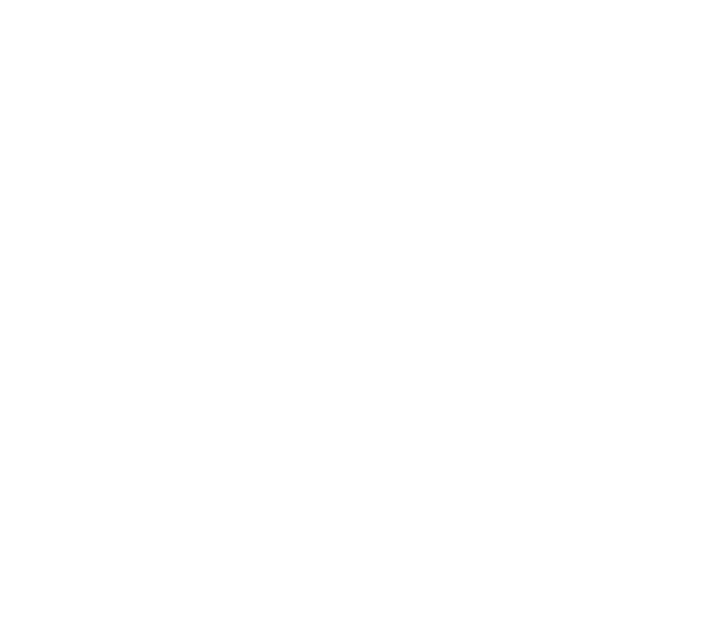
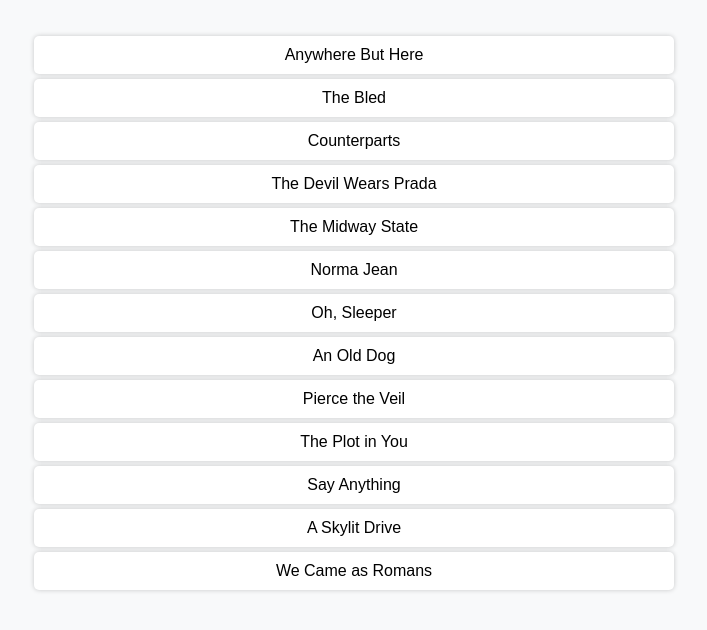
Before and after one commit to acciojob/sorting-articles-khurramkhan0786, a website: page main.html in a window 1280 px wide. Shown: the whole page, without its empty margins (286-993 px from the left). Drawn offline with Linux system fonts and the light colour scheme.

Commit message:
created a submission

```diff
--- a/main.html
+++ b/main.html
@@ -8,6 +8,7 @@
 
 <body>
 	<!-- the entire body must be written by student -->
+	 <ul id="bands"></ul>
     <script type="text/javascript" src="./script.js">
 </script>
 
--- a/script.js
+++ b/script.js
@@ -1 +1,21 @@
 //your JS code here. If required.
+const bands = [
+    'The Plot in You', 'The Devil Wears Prada', 'Pierce the Veil',
+    'Norma Jean', 'The Bled', 'Say Anything', 'The Midway State',
+    'We Came as Romans', 'Counterparts', 'Oh, Sleeper',
+    'A Skylit Drive', 'Anywhere But Here', 'An Old Dog'
+];
+
+// Function to remove 'A', 'An', 'The' from the beginning of band names
+function stripArticle(name) {
+    return name.replace(/^(a |an |the )/i, '').trim();
+}
+
+// Sort the bands alphabetically, ignoring "A", "An", "The"
+const sortedBands = bands.sort((a, b) => stripArticle(a).localeCompare(stripArticle(b)));
+
+// Insert sorted bands into the UL element
+document.addEventListener("DOMContentLoaded", () => {
+    document.getElementById('bands').innerHTML =
+        sortedBands.map(band => `<li>${band}</li>`).join('');
+});
--- a/styles.css
+++ b/styles.css
@@ -1 +1,26 @@
 /*  your css code here. If applicable */
+body {
+    font-family: Arial, sans-serif;
+    text-align: center;
+    background-color: #f8f9fa;
+    margin: 0;
+    padding: 20px;
+}
+
+h1 {
+    color: #333;
+}
+
+ul {
+    list-style: none;
+    padding: 0;
+}
+
+li {
+    background: #fff;
+    margin: 5px auto;
+    padding: 10px;
+    width: 50%;
+    border-radius: 5px;
+    box-shadow: 0 0 5px rgba(0, 0, 0, 0.2);
+}
```
